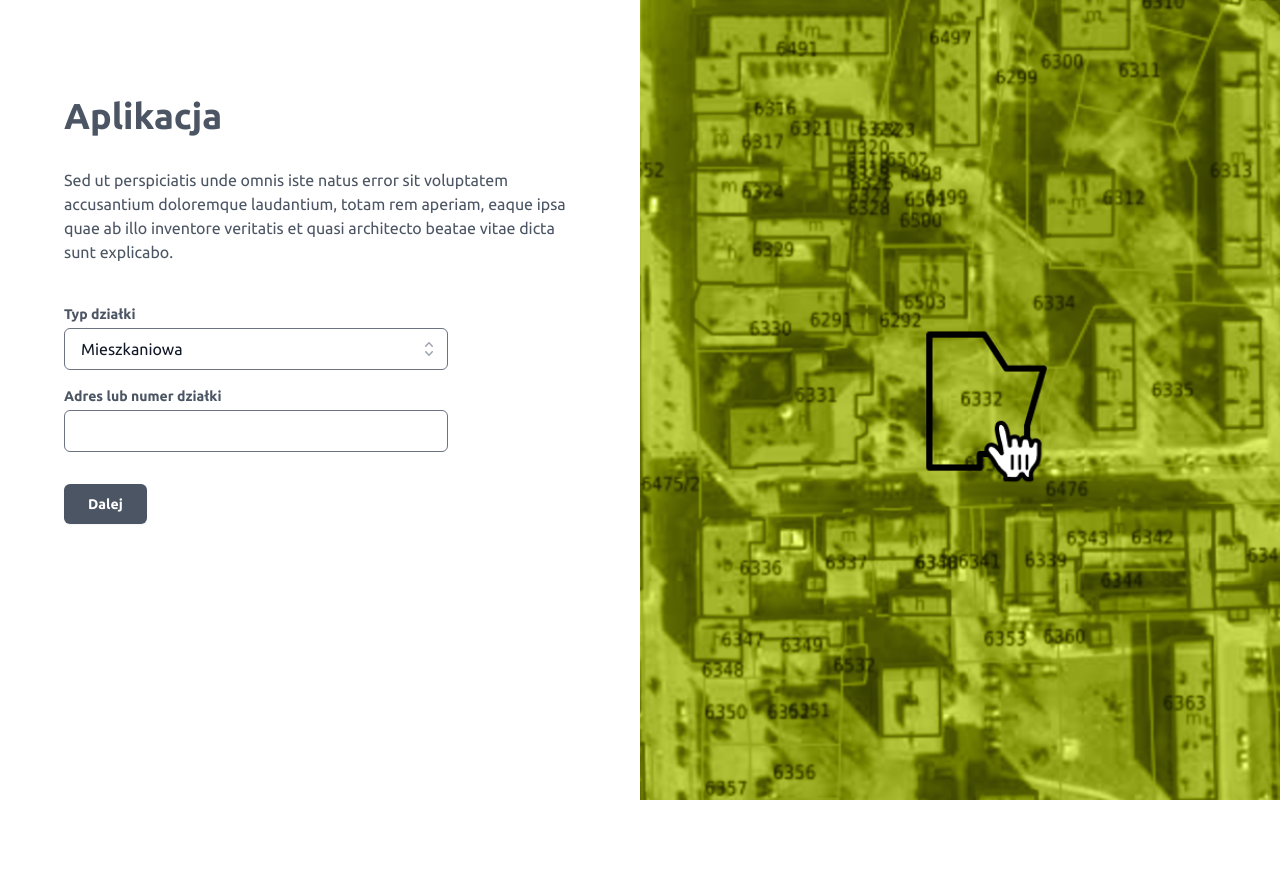
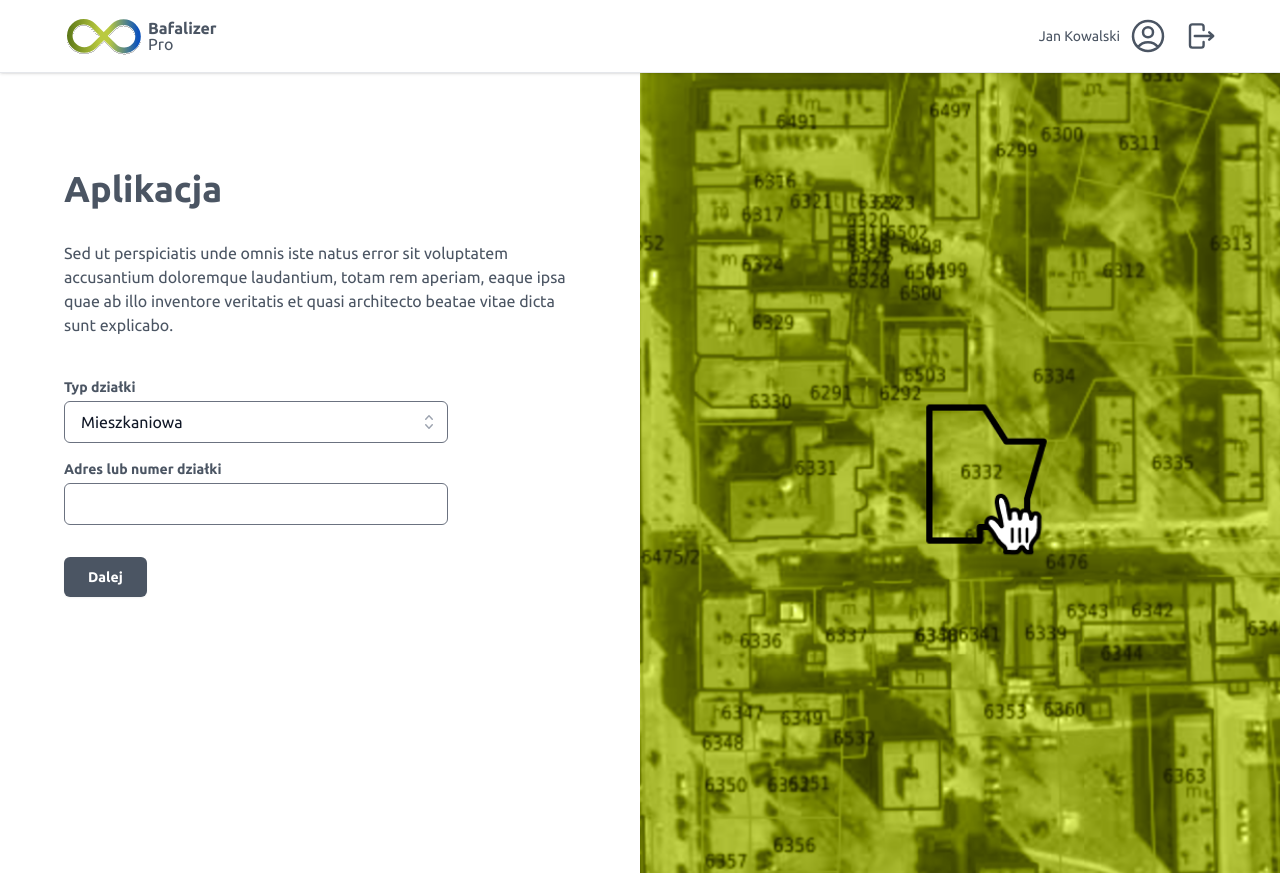
Before and after one commit to xarcnovn/SeaTea, a Next.js app in the folder frontend/: page /oblicz_baf in a window 1280 px wide. Before the commit the page ends 800 px from the top, so only its background shows below. Built offline with nearby package versions, Linux system fonts and the light colour scheme.

Commit message:
add navbar

```diff
--- /dev/null
+++ b/frontend/src/components/Logo.tsx
@@ -0,0 +1,82 @@
+export const Logo = () => {
+  return (
+    <svg
+      className="w-20"
+      viewBox="0 0 287 145"
+      fill="none"
+      xmlns="http://www.w3.org/2000/svg"
+    >
+      <g filter="url(#filter0_d_73_1074)">
+        <path
+          d="M177.355 37.0671C197.434 16.9883 229.988 16.9883 250.067 37.0671L251.067 38.0677C270.593 57.5939 270.593 89.2522 251.067 108.778V108.778C231.541 128.305 199.883 128.305 180.357 108.778L143 71.4219L177.355 37.0671Z"
+          stroke="url(#paint0_linear_73_1074)"
+          stroke-width="20"
+        />
+        <path
+          d="M109.068 107.067C88.989 127.145 56.4348 127.145 36.356 107.067L35.3554 106.066C15.8291 86.5398 15.8291 54.8816 35.3553 35.3553V35.3553C54.8815 15.8291 86.5398 15.8291 106.066 35.3553L143.423 72.7119L109.068 107.067Z"
+          stroke="url(#paint1_linear_73_1074)"
+          stroke-width="20"
+        />
+      </g>
+      <defs>
+        <filter
+          id="filter0_d_73_1074"
+          x="-4"
+          y="0"
+          width="294.423"
+          height="152.134"
+          filterUnits="userSpaceOnUse"
+          color-interpolation-filters="sRGB"
+        >
+          <feFlood flood-opacity="0" result="BackgroundImageFix" />
+          <feColorMatrix
+            in="SourceAlpha"
+            type="matrix"
+            values="0 0 0 0 0 0 0 0 0 0 0 0 0 0 0 0 0 0 127 0"
+            result="hardAlpha"
+          />
+          <feOffset dy="4" />
+          <feGaussianBlur stdDeviation="2" />
+          <feComposite in2="hardAlpha" operator="out" />
+          <feColorMatrix
+            type="matrix"
+            values="0 0 0 0 0 0 0 0 0 0 0 0 0 0 0 0 0 0 0.25 0"
+          />
+          <feBlend
+            mode="normal"
+            in2="BackgroundImageFix"
+            result="effect1_dropShadow_73_1074"
+          />
+          <feBlend
+            mode="normal"
+            in="SourceGraphic"
+            in2="effect1_dropShadow_73_1074"
+            result="shape"
+          />
+        </filter>
+        <linearGradient
+          id="paint0_linear_73_1074"
+          x1="160"
+          y1="72.7112"
+          x2="265"
+          y2="72.7112"
+          gradientUnits="userSpaceOnUse"
+        >
+          <stop stop-color="#BACA40" />
+          <stop offset="1" stop-color="#0D53BC" />
+        </linearGradient>
+        <linearGradient
+          id="paint1_linear_73_1074"
+          x1="128.5"
+          y1="71.7112"
+          x2="-3"
+          y2="71.7112"
+          gradientUnits="userSpaceOnUse"
+        >
+          <stop stop-color="#BACA40" />
+          <stop offset="1" stop-color="#506D12" />
+        </linearGradient>
+      </defs>
+    </svg>
+  )
+}
--- /dev/null
+++ b/frontend/src/components/Navbar.tsx
@@ -0,0 +1,22 @@
+import { Logo } from './Logo'
+import { ArrowRightOnRectangleIcon } from '@heroicons/react/20/solid'
+import { UserCircleIcon } from '@heroicons/react/24/outline'
+
+export const Navbar = () => {
+  return (
+    <nav className="bg-white flex items-center py-4 fixed top-0 left-0 right-0 px-16 border-b shadow">
+      <Logo />
+      <div className="ml-1">
+        <p className="font-semibold leading-4">Bafalizer</p>
+        <p className="leading-4">Pro</p>
+      </div>
+      <div className="ml-auto flex gap-4 items-center">
+        <div className="flex items-center">
+          <span className="text-sm mr-2">Jan Kowalski</span>
+          <UserCircleIcon className="w-10 h-10" />
+        </div>
+        <ArrowRightOnRectangleIcon className="w-8 h-8" />
+      </div>
+    </nav>
+  )
+}
--- a/frontend/src/pages/oblicz_baf.tsx
+++ b/frontend/src/pages/oblicz_baf.tsx
@@ -6,6 +6,7 @@ import { TabInput } from '@/components/TabInput'
 import { classNames } from '@/helpers/classNames'
 import { Button } from '@/components/Button'
 import { ArrowDownRightIcon } from '@heroicons/react/20/solid'
+import { Navbar } from '@/components/Navbar'
 
 const indicators = {
   asphalt: 0,
@@ -199,7 +200,8 @@ export default function CalculateBaf() {
   console.log(baf)
 
   return (
-    <div className="flex">
+    <div className="flex pt-[73px]">
+      <Navbar />
       {activeStepIndex === 0 ? (
         <>
           <div className="w-1/2 bg-lines min-h-screen py-24 px-16">
```
Also changed, not shown: frontend/public/logo.svg (added).
